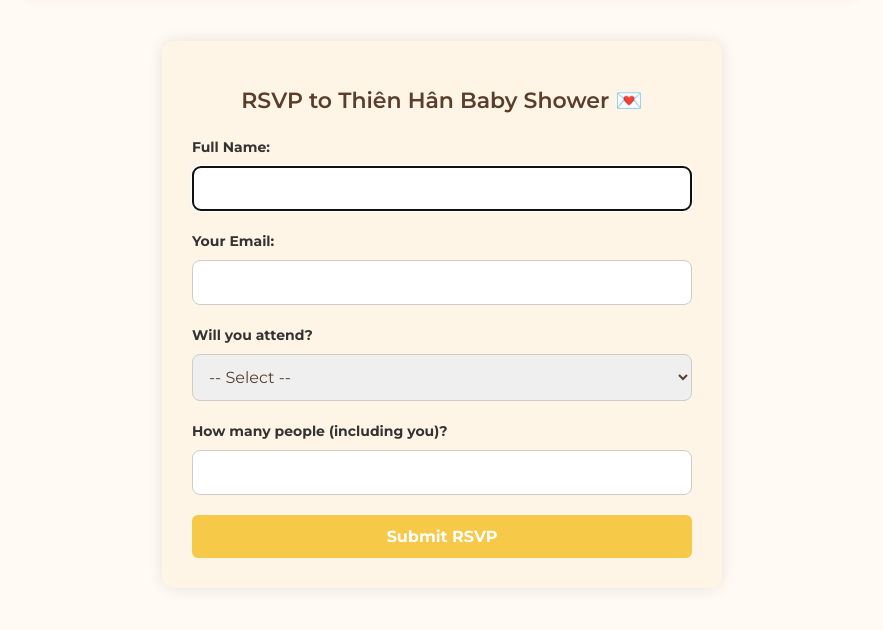
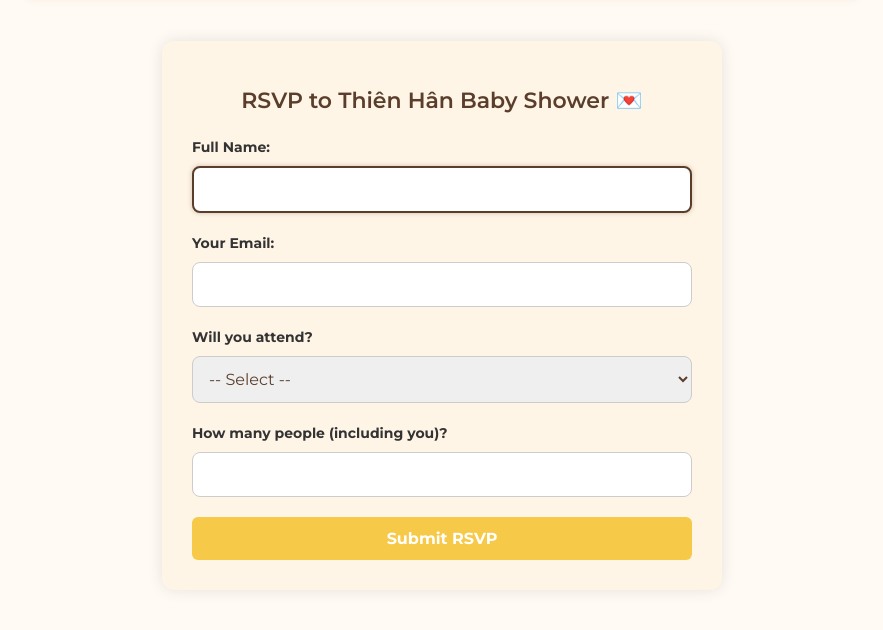
Before and after one commit to zincoi172/rsvp-babyshower, a Flask app: page / in a window 1280 px wide, with the restyled element focused. Shown: the part 1184-1814 px from the top of the page, without its empty margins (198-1081 px from the left). Run offline with Flask 3, Linux system fonts and the light colour scheme.

Commit message:
Update box

```diff
--- a/static/style.css
+++ b/static/style.css
@@ -72,6 +72,14 @@ body {
     color: #5a3e2b;
   }
 
+  input:focus,
+select:focus,
+textarea:focus {
+  outline: none;
+  border: 2px solid #5a3e2b;
+  box-shadow: 0 0 5px rgba(90, 62, 43, 0.3);
+}
+
   button {
     background-color: #f7c948;
     border: none;
```
